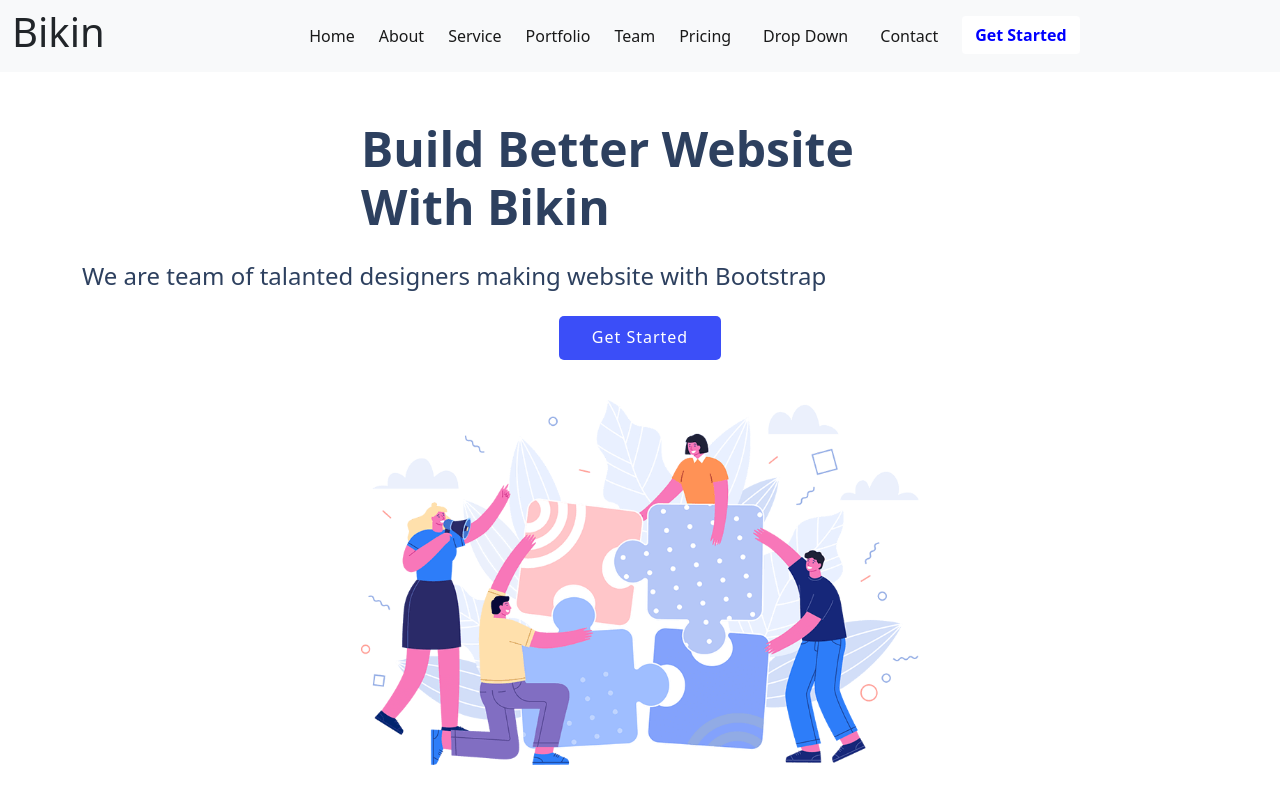
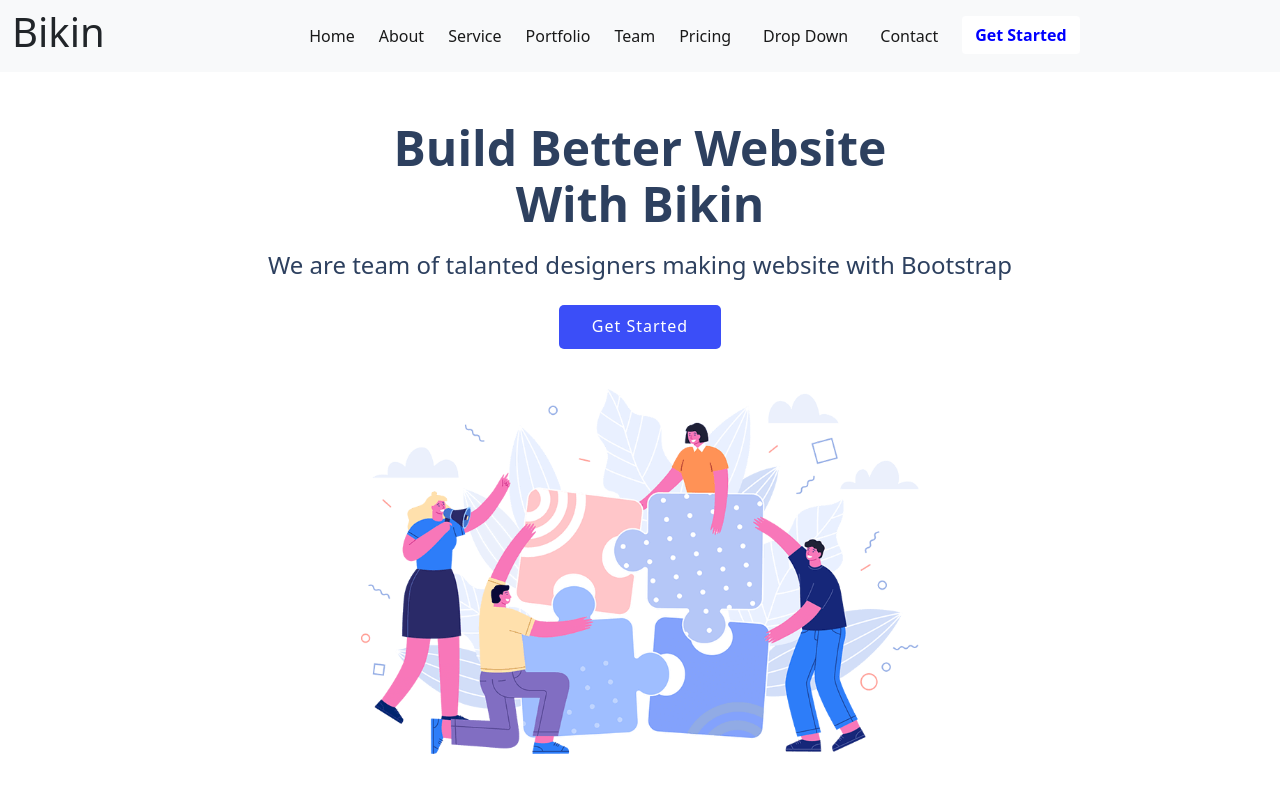
Before and after one commit to ankitshiwakoti/sample, a React (Create React App) app: page / in a window 1280 px wide. Shown: the top 800 px of the page. Built offline with nearby package versions, Linux system fonts and the light colour scheme.

Commit message:
content center

```diff
--- a/src/App.css
+++ b/src/App.css
@@ -3,14 +3,23 @@
   padding: 0;
   box-sizing: border-box;
 }
+#hero h1 {
+  margin: 0;
+  font-size: 48px;
+  font-weight: 700;
+  line-height: 56px;
+  color: #141d2b;
+  width: 50%;
+  color: #2d405f;
+}
 
-#hero h1 {
+/* #hero h1 {
   font-size: 48px;
   font-weight: 700;
   color: #141d2b;
   color: #2d405f;
   width: 50%;
-}
+} */
 
 #hero h2 {
   color: #466393;
@@ -32,6 +41,10 @@
 #hero .img {
   max-width: 50%;
   margin-top: 40px;
+}
+
+#hero .btn-get-started:hover {
+  background: #0a22f6;
 }
 
 .about {
--- a/src/component/About.js
+++ b/src/component/About.js
@@ -4,10 +4,10 @@ const About = () => {
   return (
     <div className="container content">
       <div className="row ">
-        <div className="col-md-6 col-12">
+        <div className="col-md-6 col-12 ">
           <h3> Voluptatem dignissimos provident quasi</h3>
 
-          <p>
+          <p className="text-start">
             Lorem ipsum dolor sit amet, consectetur adipiscing elit, sed do
             eiusmod tempor incididunt ut labore et dolore magna aliqua. Duis
             aute irure dolor in reprehenderit
--- a/src/component/Hero.js
+++ b/src/component/Hero.js
@@ -4,21 +4,21 @@ import heroimg from "../img/hero-img.png";
 const Hero = () => {
   return (
     <div className="container ">
-      <div className="row d-flex ">
-        <div className="col-md-12  mt-5 d-flex justify-content-center  ">
-          <h1>Build Better Website With Bikin</h1>
+      <div className="row  ">
+        <div className="col-md-12  mt-5 d-flex justify-content-center align-items-center   ">
+          <h1 className="text-center">Build Better Website With Bikin</h1>
         </div>
-        <div className="col-md-12 mt-1">
+        <div className="col-md-12 mt-1 d-flex justify-content-center ">
           <h2>
             We are team of talanted designers making website with Bootstrap
           </h2>
         </div>
         <div className="col-md-12 d-flex justify-content-center">
-          <button className="btn ">Get Started</button>
+          <button className="btn btn-get-started ">Get Started</button>
         </div>
 
         <div className="col-md-12 d-flex justify-content-center">
-          <img src={heroimg} alt="image" className="img  img-fluid" />
+          <img src={heroimg} alt="image" className="img  img-fluid " />
         </div>
       </div>
     </div>
```
